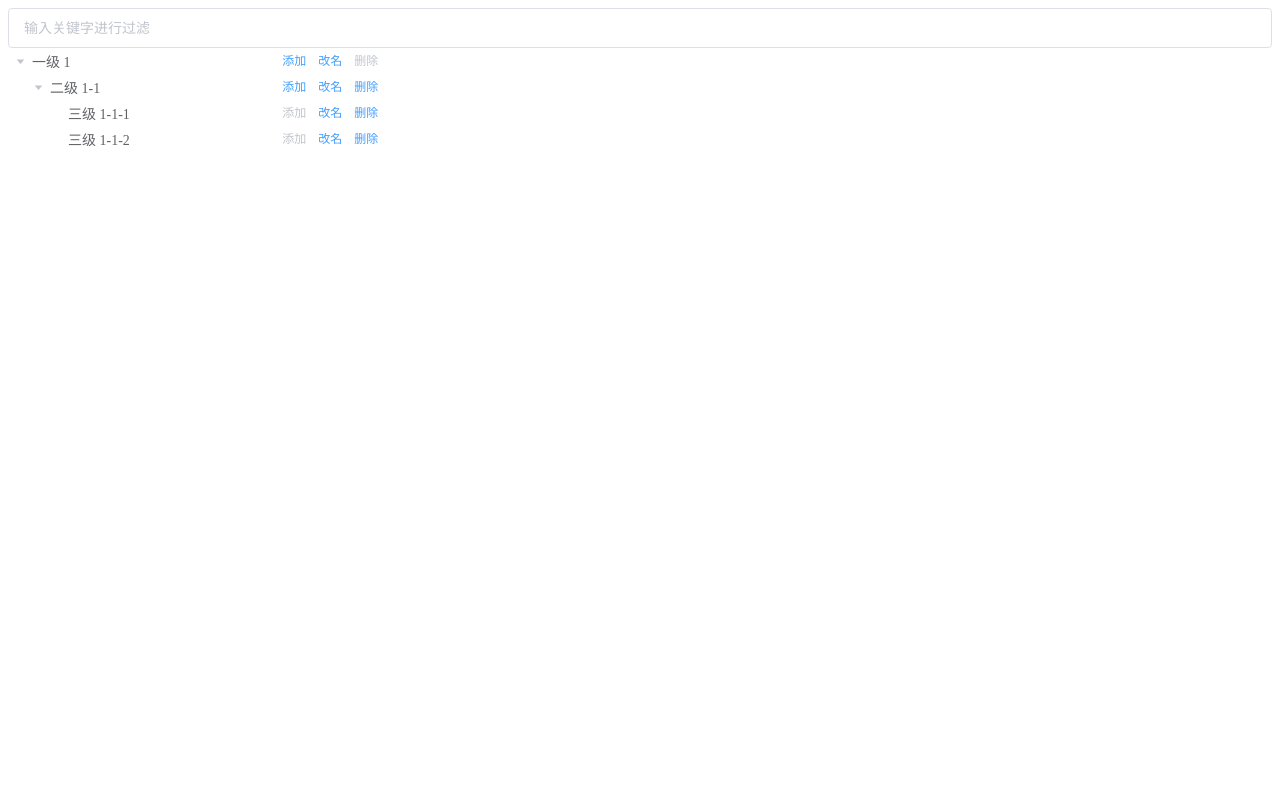
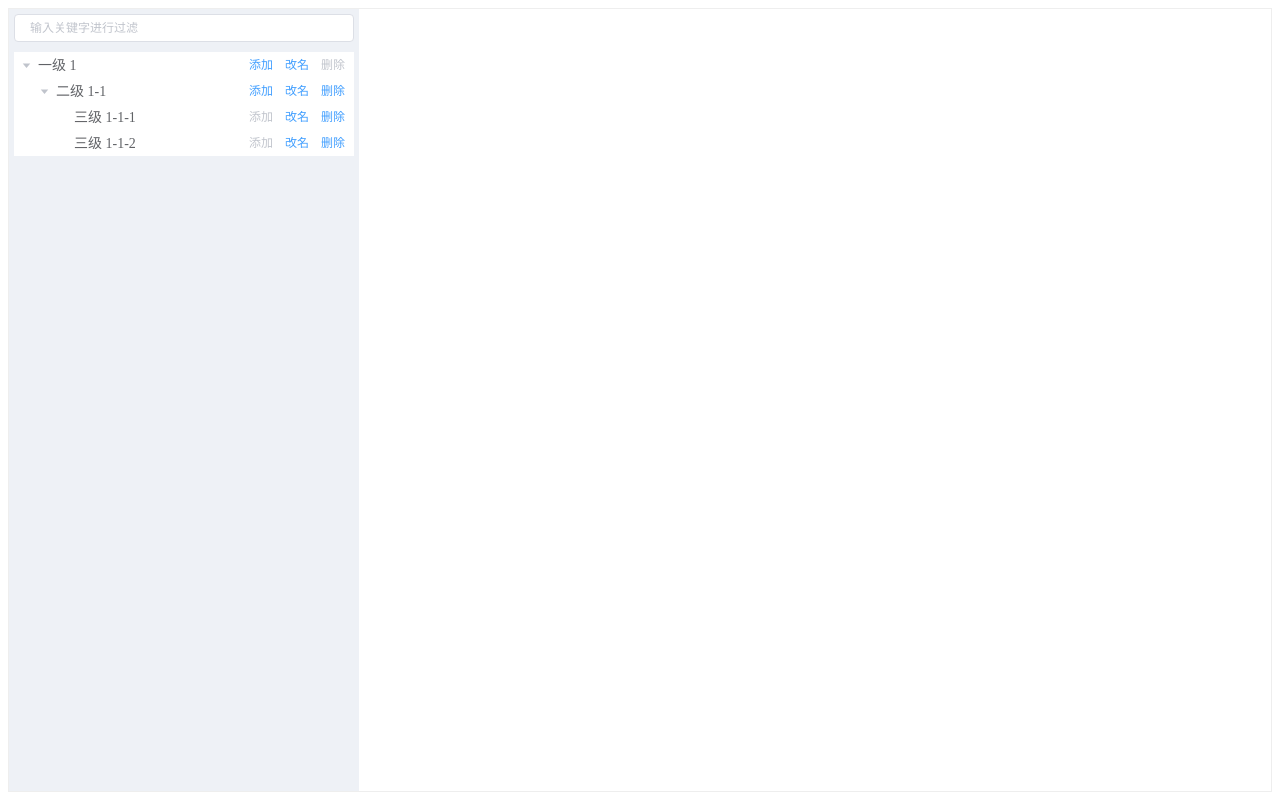
Before and after one commit to tanghuibo/code-collection, a Vue app: page / in a window 1280 px wide. Built offline with nearby package versions, Linux system fonts and the light colour scheme; what vue-codemirror would draw is missing.

Commit message:
修改布局，联动编辑功能

```diff
--- a/src/components/EditFunctionView.vue
+++ b/src/components/EditFunctionView.vue
@@ -1,9 +1,17 @@
 <template>
-  <div>
+  <div v-if="show">
+    <el-container style="height: 90vh;  overflow: hidden;">
+      <el-main style="overflow: hidden; padding: 0;">
+        <el-tag
+          style="overflow: hidden; text-overflow: ellipsis;line-height: 40px; height: 40px; font-size: 30px; width: 100%; text-align: left;"
+        >{{this.functionName}}</el-tag>
         <el-row :gutter="20">
           <el-col :span="12">
             <div>
-          <el-tag size="medium" class="tag-class">参数</el-tag>
+              <el-tag
+                type="success"
+                style="line-height: 40px; height: 40px; font-size: 30px; width: 100%; text-align: center;"
+              >参数</el-tag>
               <codemirror
                 class="code-mirror"
                 v-model="from.params"
@@ -14,6 +22,7 @@
             lineHeigh: 10,
             lineNumbers: true,
             lineWrapping: true,
+            height: 800,
             line: true
           }"
               ></codemirror>
@@ -21,7 +30,10 @@
           </el-col>
           <el-col :span="12">
             <div>
-          <el-tag class="tag-class">方法</el-tag>
+              <el-tag
+                type="success"
+                style="line-height: 40px; height: 40px; font-size: 30px; width: 100%; text-align: center;"
+              >方法</el-tag>
               <codemirror
                 class="code-mirror"
                 v-model="from.printFunction"
@@ -37,39 +49,61 @@
             </div>
           </el-col>
         </el-row>
-
+      </el-main>
+      <el-footer style="padding: 0;">
         <el-button style="width: 100%; margin-top: 10px;" type="primary" @click="comit">修改</el-button>
+      </el-footer>
+    </el-container>
   </div>
 </template>
 
 <script>
 export default {
-  props: {
-    editData: {
-      type: Object,
-      default: () => ({
-        params: [],
-        printFunction: `function($, pt) {
-  pt("hello", \`world\`);
-}`
-      })
-    }
-  },
   data: () => ({
+    show: false,
+    functionName: "",
     from: {
       params: "",
       printFunction: ""
     }
   }),
-  mounted() {
-    this.from.params = JSON.stringify(this.editData.params, null, 2);
-    this.from.printFunction = this.editData.printFunction;
+  methods: {
+    setEditData(editData, functionName) {
+      if (editData == null || Object.keys(editData) == 0) {
+        editData = {
+          params: [],
+          printFunction: `function($, pt) {
+  pt("hello", \`world\`);
+}`
+        };
+      }
+      this.show = true;
+      this.from.params = JSON.stringify(editData.params, null, 2);
+      this.from.printFunction = editData.printFunction;
+      this.functionName = functionName;
     },
-  methods: {
+    close() {
+      this.show = false;
+    },
     comit() {
       try {
         let result = {};
         result.params = eval(`(() => (${this.from.params}))()`);
+        this.from.params = JSON.stringify(result.params, 0, 2);
+        if (!(result.params instanceof Array)) {
+          this.$message.error("必须输入数组");
+          return;
+        }
+        for (let param of result.params) {
+          if (param.key == null || (param.key + "").trim() == "") {
+            this.$message.error("参数列表每一项必须填key");
+            return;
+          }
+          if (typeof param.key != "string") {
+            this.$message.error("key类型必须为String");
+            return;
+          }
+        }
         result.printFunction = this.from.printFunction;
         console.log(result);
         this.$emit("commit", result);
@@ -86,6 +120,10 @@ export default {
   font-size: 18px;
   line-height: 20px;
   border: 1px solid #555;
+  height: calc(90vh - 160px);
+}
+.code-mirror .CodeMirror.cm-s-eclipse.CodeMirror-wrap {
+  height: calc(90vh - 160px);
 }
 .tag-class {
   line-height: 40px;
--- a/src/components/EditTreeView.vue
+++ b/src/components/EditTreeView.vue
@@ -1,20 +1,21 @@
 <template>
   <div>
-    <el-input placeholder="输入关键字进行过滤" v-model="filterText"></el-input>
+    <div style="padding: 5px;">
+      <el-input placeholder="输入关键字进行过滤" size="mini" v-model="filterText" />
+    </div>
     <el-tree
-      style="width: 30%;"
+      style="margin: 5px;"
       :data="data"
       ref="tree"
       node-key="id"
       default-expand-all
       draggable
-      @current-change="treeChange"
       :filter-node-method="filterNode"
       :allow-drop="allowDrop"
       :expand-on-click-node="false"
     >
       <span class="custom-tree-node" slot-scope="{ node, data }">
-        <span>{{ node.label }}</span>
+        <span @click="() => treeChange(data, node)" class="tree-label" :title="node.label">{{ node.label }}</span>
         <span>
           <el-button
             type="text"
@@ -70,15 +71,15 @@ export default {
   }),
   methods: {
     updataData(node, data) {
-      this.$set(node, 'data', data);
-       this.$message({
-            type: "success",
-            message: "编辑成功"
-          });
+      this.$set(node, "data", data);
+      this.$message({
+        type: "success",
+        message: "编辑成功"
+      });
     },
     treeChange(data, node) {
       if (node.level === 3) {
-        this.$emit('clickNode', data, (param => this.updataData(data, param)));
+        this.$emit("clickNode", data, param => this.updataData(data, param));
       }
     },
     allowDrop(node1, node2, type) {
@@ -158,6 +159,7 @@ export default {
           const children = parent.data.children;
           const index = children.findIndex(d => d.id === data.id);
           children.splice(index, 1);
+          this.$emit("nodeRemove", data);
           this.$message({
             type: "success",
             message: "删除成功!"
@@ -178,4 +180,10 @@ export default {
   font-size: 14px;
   padding-right: 8px;
 }
+.tree-label {
+  width: 170px;
+  overflow: hidden;
+  text-overflow: ellipsis;
+  line-height: 27px;
+}
 </style>
--- a/src/components/EditView.vue
+++ b/src/components/EditView.vue
@@ -1,7 +1,13 @@
 <template>
-  <div>
-    <EditTreeView @clickNode="addToEdit" @nodeRemove="nodeRemove" />
-    <EditFunctionView v-if="editFunction" :editData="editData.data" @commit="commitData" />
+  <div style="overflow: hidden;">
+    <el-container style="height: 98vh; border: 1px solid #eee">
+      <el-aside width="350px" style="background-color: rgb(238, 241, 246)">
+        <EditTreeView @clickNode="addToEdit" @nodeRemove="nodeRemove" />
+      </el-aside>
+      <el-main>
+        <EditFunctionView ref="editFunctionView" @commit="commitData" />
+      </el-main>
+    </el-container>
   </div>
 </template>
 
@@ -25,20 +31,21 @@ export default {
       }
     },
     addToEdit(editData, editFunction) {
-      console.log(editData);
       this.editData = editData;
-      this.editFunction = null;
-      setTimeout(() => {
-        this.editFunction = editFunction;
-      }, 0);
+      this.editFunction = editFunction;
+      console.log(this.$refs, this);
+      this.$refs.editFunctionView.setEditData(editData.data, editData.label);
     },
     nodeRemove(removeData) {
-      if (this.editData == null) {
+      if (this.editFunction == null) {
         return;
       }
       if (removeData.id === this.editData.id) {
         this.editData = null;
         this.editFunction = null;
+        console.log("delete");
+
+        this.$refs.editFunctionView.close();
       }
     }
   }
```
Lines whose indentation alone changed are shown as unchanged.
